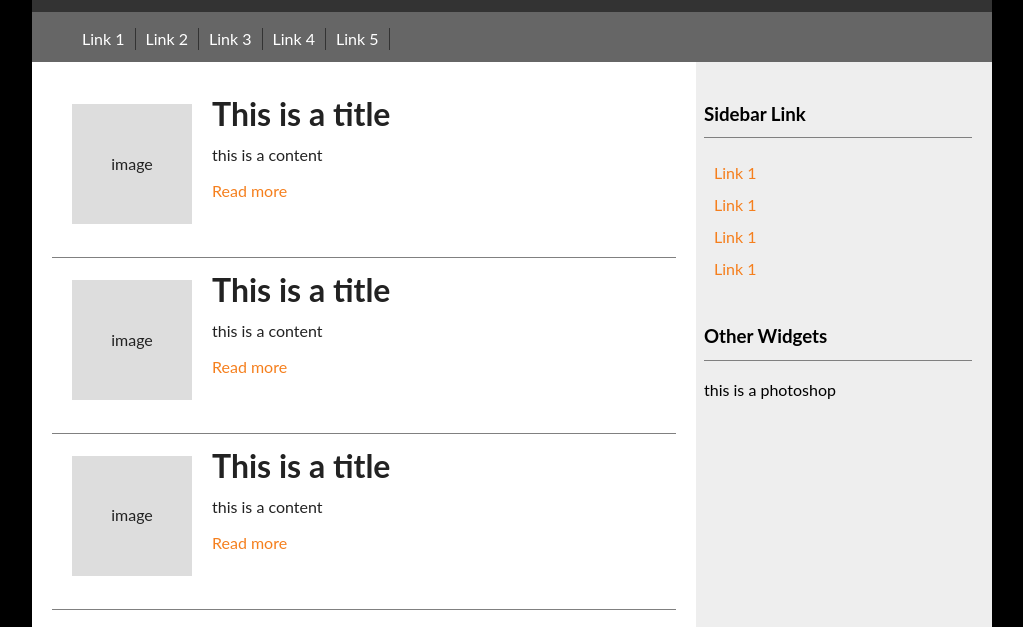
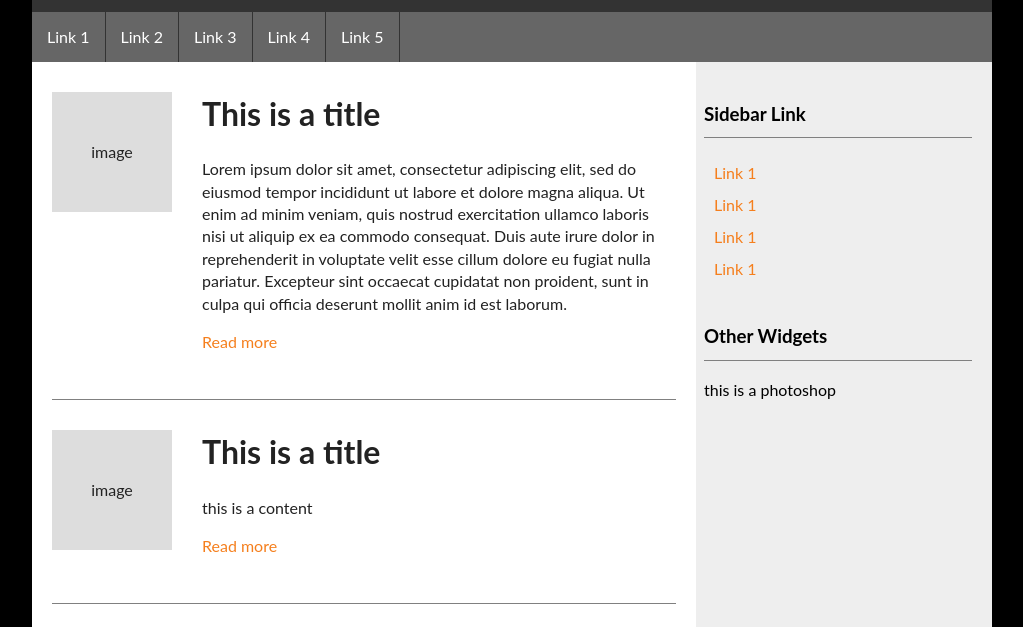
Before and after one commit to thesingingdesigner/playground, a plain HTML site: page index.html in a window 1280 px wide. Shown: the part 88-715 px from the top of the page, without its empty margins (128-1151 px from the left). Drawn offline with nearby package versions, Linux system fonts and the light colour scheme.

Commit message:
refactor and clean up of code

```diff
--- a/css/app.css
+++ b/css/app.css
@@ -41,42 +41,46 @@ header {
   padding-left: 5px;
 }
 
-nav {
+nav#menu {
   color: #FFF;
   background:#666;
-  height: 50px;
 }
 
-nav ul{
+nav#menu ul {
   list-style: none;
-  float: left;
   display: inline-flex;
+  padding: 0px;
+  margin: 0px;
+  line-height: 50px;
 }
 
-nav ul li{
-  padding: 0px 10px;
+nav#menu ul li {
+  padding: 0px 15px;
   border-right: 1px solid #333;
 }
 
+nav#menu a {
+  color: #ffffff;
+}
+
 content {
-  padding: 20px;
+  padding: 0px 20px;
   background: #fff;
   width: 65%;
   display: inline-block;
   float: left;
-  margin-top: -4px;
 }
 
 .main_content {
   border-bottom: 1px solid grey;
-  padding-bottom: 40px;
+  padding-top: 30px;
+  padding-bottom: 30px;
 }
 
 content .thumbnail {
   height: 120px;
   width: 120px;
   background: #ddd;
-  margin-left: 20px;
   margin-right: 20px;
   align-items: center;
   justify-content: center;
@@ -88,7 +92,11 @@ content .thumbnail {
 article {
   padding-left: 10px;
   display: block;
-  line-height: 1.25em;
+  overflow: hidden;
+}
+
+article h1 {
+  margin-top: 0px;
 }
 
 aside {
@@ -97,7 +105,8 @@ aside {
   display: inline-block;
   width: 30%;
   padding-left: 8px;
-  height:568px;
+  position: absolute;
+  height: 100%;
 }
 
 .sidebar {
@@ -119,3 +128,8 @@ footer {
   text-align: center;
   color: #fff;
 }
+
+.container {
+  overflow: hidden;
+  position: relative;
+}
--- a/index.html
+++ b/index.html
@@ -28,17 +28,34 @@
   <header>
     <h1 class="logo">HTML</h1><span class="logo_five"> 5</span>
   </header>
-  <nav>
+  <nav id="menu">
     <ul>
-      <li>Link 1</li>
-      <li>Link 2</li>
-      <li>Link 3</li>
-      <li>Link 4</li>
-      <li>Link 5</li>
+      <li><a href="#">Link 1</a></li>
+      <li><a href="#">Link 2</a></li>
+      <li><a href="#">Link 3</a></li>
+      <li><a href="#">Link 4</a></li>
+      <li><a href="#">Link 5</a></li>
     </ul>
   </nav>
 
+  <div class="container">
     <content>
+      <div class="main_content">
+        <div class="thumbnail">image</div>
+        <article>
+          <h1>This is a title</h1>
+          <p>Lorem ipsum dolor sit amet, consectetur adipiscing elit, sed do eiusmod tempor incididunt ut labore et dolore magna aliqua. Ut enim ad minim veniam, quis nostrud exercitation ullamco laboris nisi ut aliquip ex ea commodo consequat. Duis aute irure dolor in reprehenderit in voluptate velit esse cillum dolore eu fugiat nulla pariatur. Excepteur sint occaecat cupidatat non proident, sunt in culpa qui officia deserunt mollit anim id est laborum.</p>
+          <p><a href="#">Read more</a></p>
+        </article>
+      </div>
+      <div class="main_content">
+        <div class="thumbnail">image</div>
+        <article>
+          <h1>This is a title</h1>
+          <p>this is a content</p>
+          <p><a href="#">Read more</a></p>
+        </article>
+      </div>
       <div class="main_content">
         <div class="thumbnail">image</div>
         <article>
@@ -76,6 +93,7 @@
       <h3 class="sidebar">Other Widgets</h3>
       <p>this is a photoshop</p>
     </aside>
+  </div>
 
   <footer>
     this is a footer
```
Lines whose indentation alone changed are shown as unchanged.
